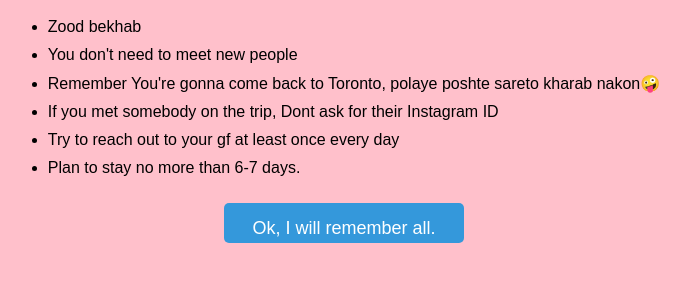
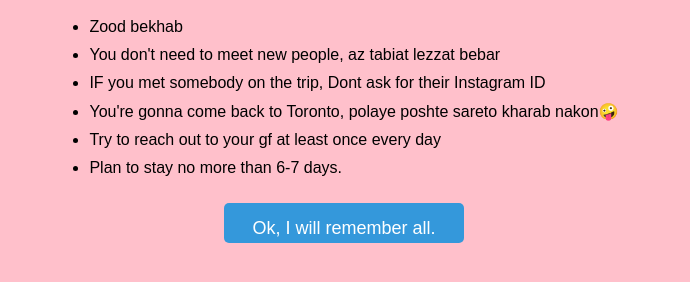
Before and after one commit to AsalGhafoory/VanTrip, a plain HTML site: page reminder.html in a window 1280 px wide. Shown: the part 312-594 px from the top of the page, without its empty margins (296-986 px from the left). Drawn offline with Linux system fonts and the light colour scheme.

Commit message:
Update reminder.html

```diff
--- a/reminder.html
+++ b/reminder.html
@@ -11,9 +11,9 @@
     <h1>Remember</h1>
     <ul>
         <li>Zood bekhab</li>
-        <li>You don't need to meet new people</li>
-        <li>Remember You're gonna come back to Toronto, polaye poshte sareto kharab nakon🤪</li>
-        <li>If you met somebody on the trip, Dont ask for their Instagram ID</li>
+        <li>You don't need to meet new people, az tabiat lezzat bebar</li>
+        <li>IF you met somebody on the trip, Dont ask for their Instagram ID</li>
+        <li>You're gonna come back to Toronto, polaye poshte sareto kharab nakon🤪</li>
         <li>Try to reach out to your gf at least once every day</li>
         <li>Plan to stay no more than 6-7 days.</li>
 
```
